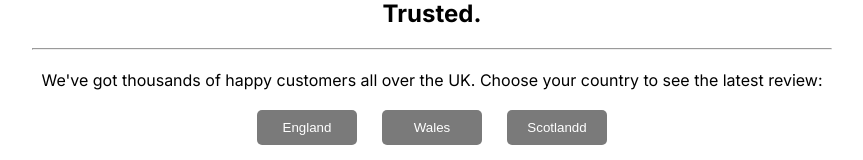
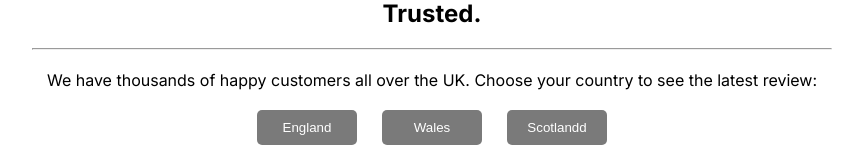
Before and after one commit to EloiseCresswell/FirePlace, a Next.js app in the folder fireplace/: page / in a window 1280 px wide. Shown: the part 521-681 px from the top of the page, without its empty margins (208-1071 px from the left). Built offline with nearby package versions, Linux system fonts and the light colour scheme.

Commit message:
improving

```diff
--- a/fireplace/app/reviews.js
+++ b/fireplace/app/reviews.js
@@ -31,7 +31,7 @@ export default function ReviewsBox() {
         <hr />
         <br />
         <p>
-          We've got thousands of happy customers all over the UK. Choose your
+          We have thousands of happy customers all over the UK. Choose your
           country to see the latest review:
         </p>
       </div>
```
